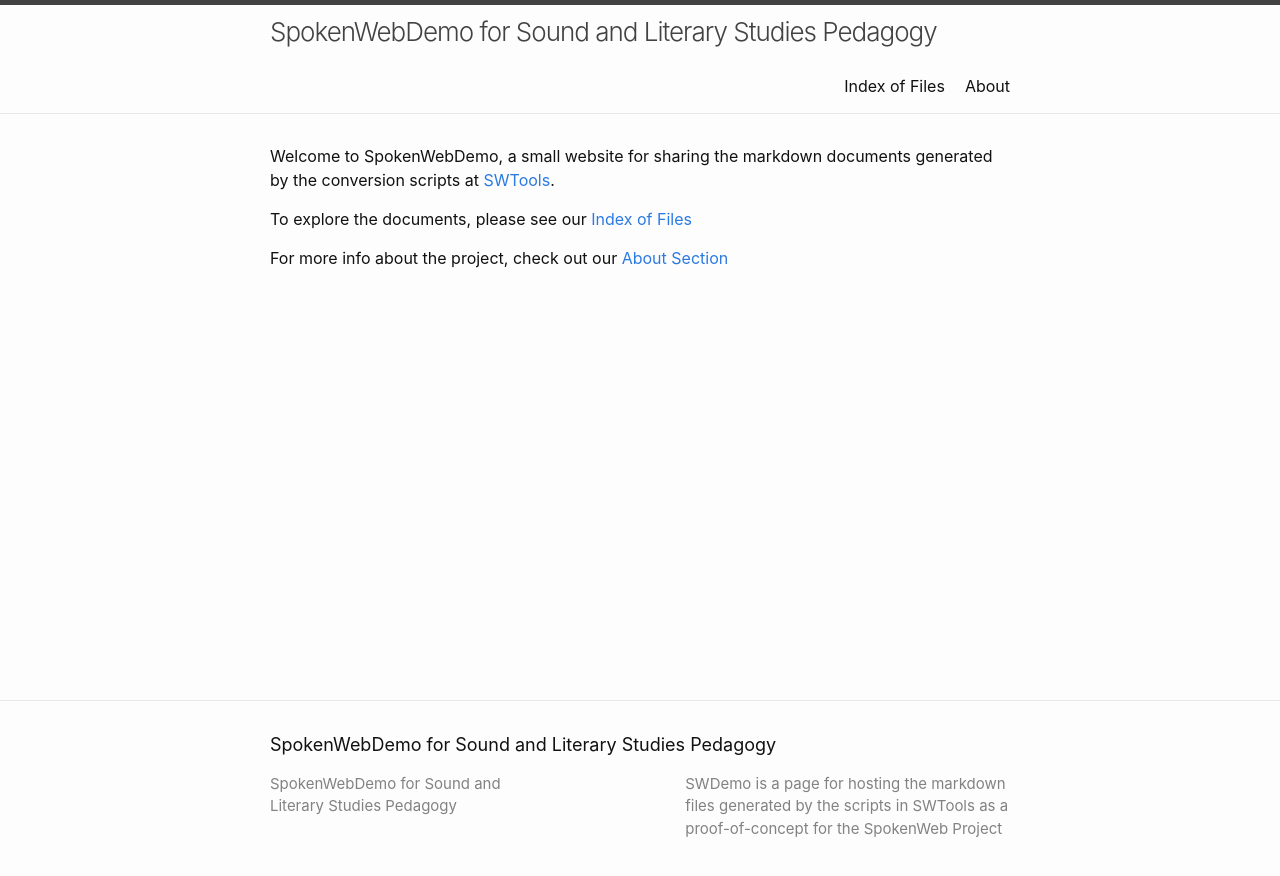
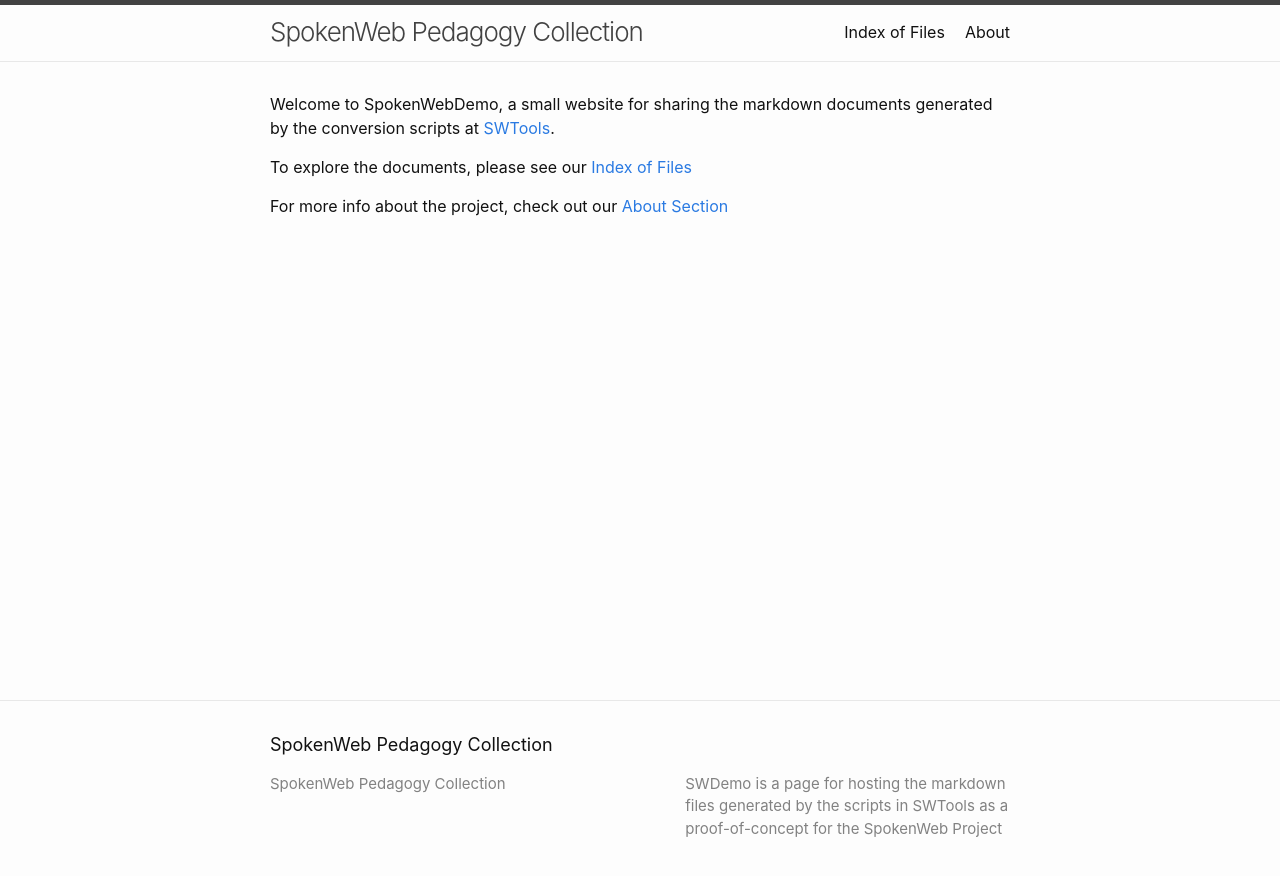
Before and after one commit to jentery/SWDemo, a Jekyll site: the page built from index.md, in a window 1280 px wide. Shown: the top 876 px of the page. Built offline with Jekyll 4.4.1, drawn with Linux system fonts in a browser that asks for light colours.

Commit message:
Update _config.yml

```diff
--- a/_config.yml
+++ b/_config.yml
@@ -1,4 +1,4 @@
-title: SpokenWebDemo for Sound and Literary Studies Pedagogy
+title: SpokenWeb Pedagogy Collection
 description: > # this means to ignore newlines until "twitter_username:"
   SWDemo is a page for hosting the markdown files generated by the scripts in SWTools as a proof-of-concept for the SpokenWeb Project
 baseurl: "/SWDemo"
```
